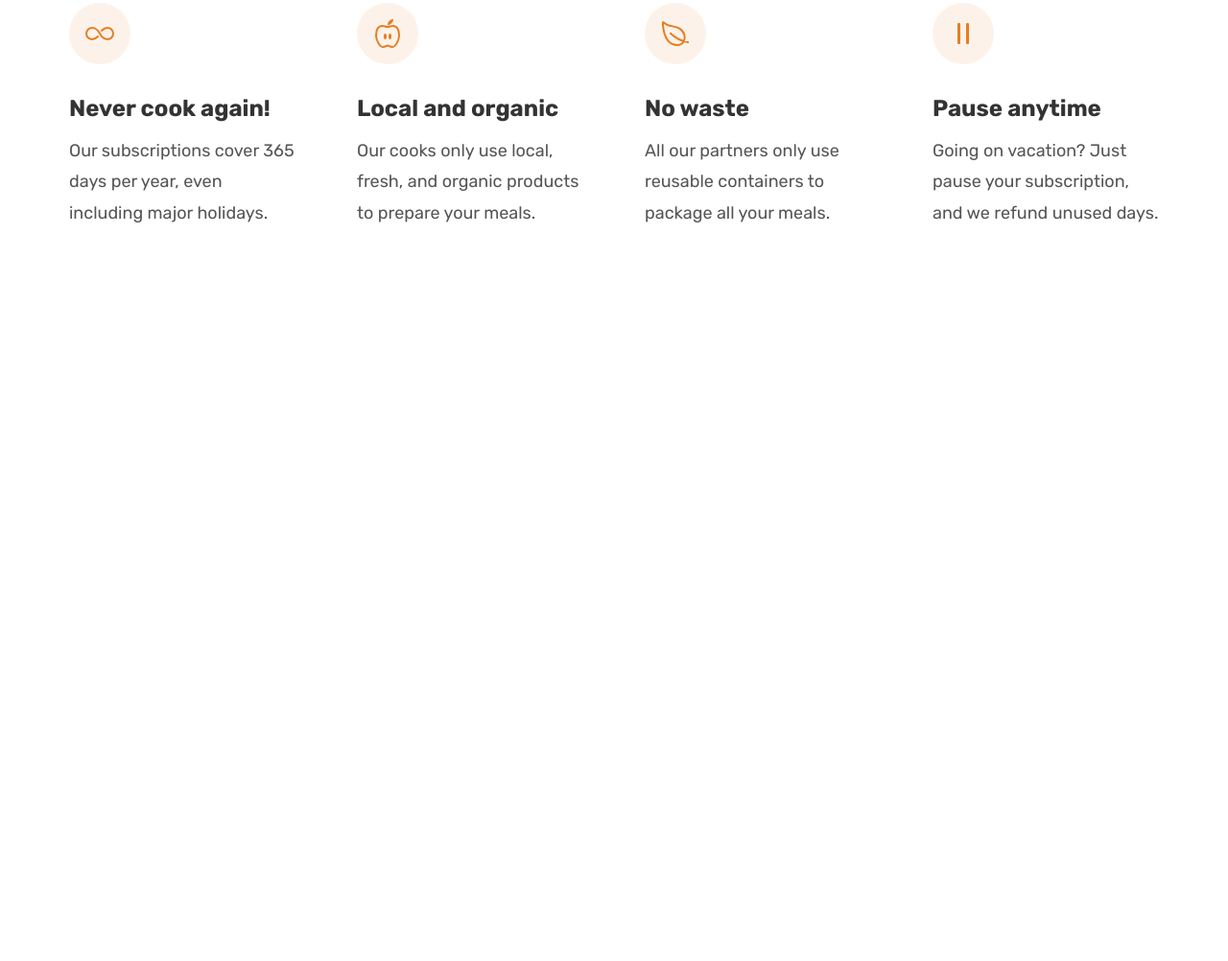
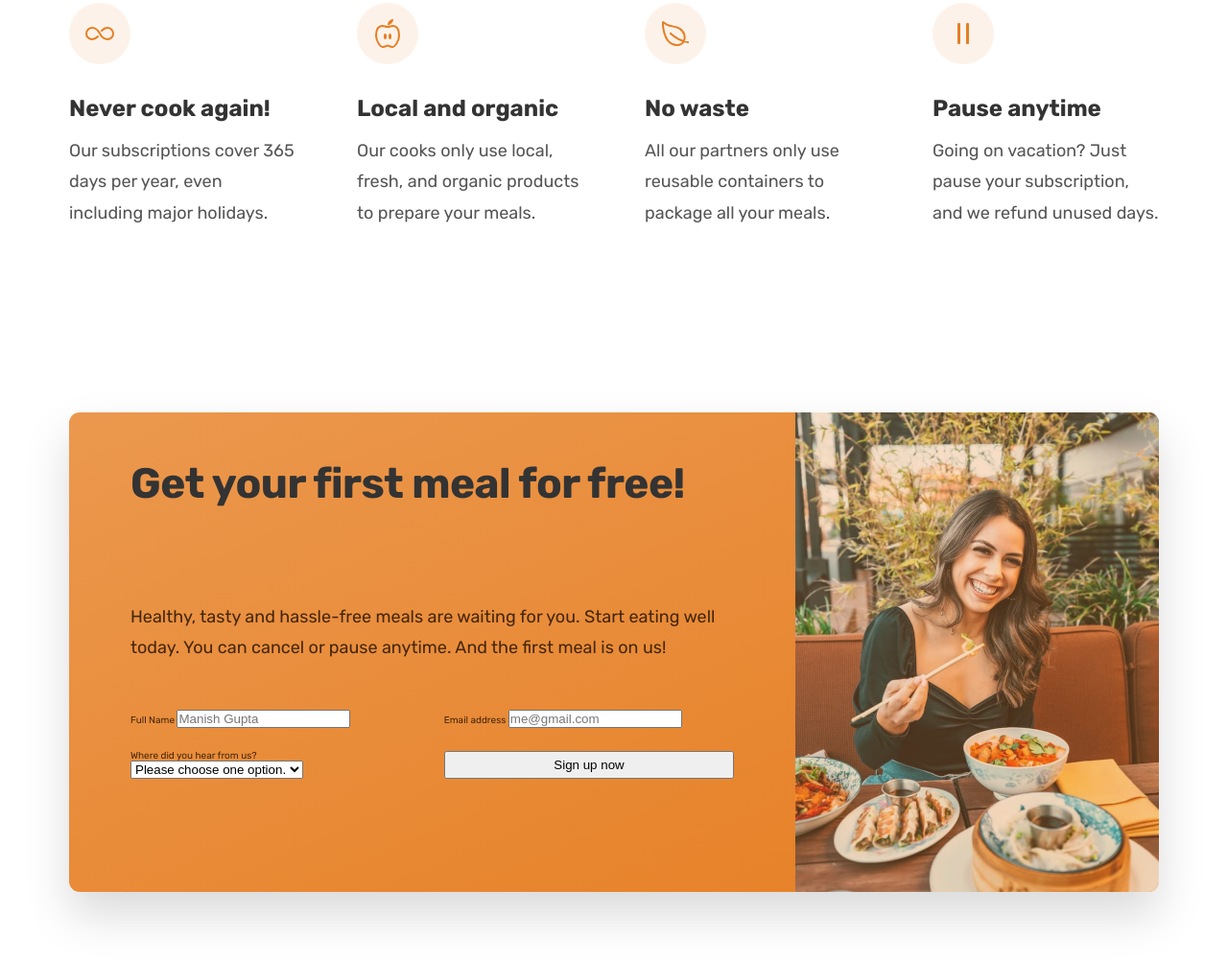
Before and after one commit to Heismanish/Web-Dev, a plain HTML site: page Web Dev/06. Omnifood Desktop started/index.html in a window 1280 px wide. Shown: the part 5530-6532 px from the top of the page at 96% size. Before the commit the page ends 5864 px from the top, so only its background shows below. Drawn offline with nearby package versions, Linux system fonts and the light colour scheme.

Commit message:
cta done

```diff
--- /dev/null
+++ b/Web Dev/06. Omnifood Desktop started/css/general.css
@@ -0,0 +1,187 @@
+
+/****************************************/
+/* GENERAL REUSABLE COMPONENTS */
+/****************************************/
+
+
+.container{
+    /* 1140px */
+    max-width: 120rem;
+    margin: 0 auto;
+    padding: 0 3.2rem;
+}
+
+.grid{
+    display: grid;
+    column-gap: 6.4rem;
+    row-gap: 9.6rem;
+
+    /* margin-bottom: 9.8rem; */
+}
+
+/* .grid:last-child{
+    margin-bottom: 0;
+} */
+
+.grid:not(:last-child){
+    margin-bottom: 9.6rem;
+}
+
+.grid-2-cols{
+    grid-template-columns: repeat(2,1fr);
+}
+
+.grid-3-cols{
+    grid-template-columns: repeat(3,1fr);
+}
+
+.grid-4-cols{
+    grid-template-columns: repeat(4 ,1fr);
+}
+
+.grid-center-v{
+    align-items: center;
+}
+
+.heading-primary,
+.heading-secondary,
+.heading-tertiary{
+    font-weight: 700;
+    color: #333;
+    /* color: #45260a ; */
+    /* color: #343a40; */
+    letter-spacing: -0.5px;
+}
+
+.heading-primary{
+    font-size: 5.2rem;
+    font-weight: 700;
+    line-height: 1.05;
+    color: #333;
+    letter-spacing: -1px;
+    margin-bottom: 3.2rem;
+}
+
+.head-description{
+    font-size: 2rem;
+    line-height:1.6;
+    margin-bottom: 4.8rem;
+}
+
+.heading-secondary{
+    font-size: 4.4rem;
+    line-height: 1.2;
+    margin-bottom: 9.6rem;
+}
+
+.heading-tertiary{
+    font-size: 3rem;
+    line-height: 1.2;
+    margin-bottom: 3.2rem;
+}
+
+.subheading{
+    display:block;
+    font-size: 2rem;
+    font-weight: 600;
+    color: #e67e22;
+    text-transform: uppercase;
+    margin-bottom: 1.6rem;
+    letter-spacing: 0.75px;
+}
+
+.btn:link,
+.btn:visited{
+    display: inline-block;
+    background-color: #e67e22;
+    color: #fff;
+    text-decoration: none;
+    font-size: 2rem;
+    padding: 1.6rem 3.2rem;
+    border-radius: 9px;
+    font-weight: 600;
+
+    /* put transition on original "state" */
+    /* transition: background-color 0.3s; */
+    transition: all 0.3s;
+}
+
+.btn-full:link,
+.btn-full:visited{
+    background-color: #e67e22;
+    /* margin-right: 1.6rem; */
+}
+
+.btn-full:hover,
+.btn-full:active{
+    background-color: #cf711f;
+}
+
+.btn-outline:link,
+.btn-outline:visited{
+    background-color: #fff;
+    color: #555;
+
+}
+
+.btn-outline:hover,
+.btn-outline:active{
+    background-color: #fdf2e9;
+
+    /* trick to add border inside*/
+    box-shadow: inset 0 0 0 3px #fff;
+
+}
+
+.link:link,
+.link:visited{
+    display: inline-block;
+    color: #e67e22;
+    text-decoration: none;
+    border-bottom: 1px solid currentColor;
+    padding-bottom: 2px;
+    transition: all 0.3s;
+}
+
+.link:hover,
+.link:active{
+    color: #cf711f;
+    border-bottom: 1px solid transparent;
+}
+
+.list{
+    list-style: none;
+    display: flex;
+    flex-direction: column;
+    gap: 1.6rem;
+}
+
+.list-item{
+    font-size: 1.8rem;
+    display: flex;
+    align-items: center;
+    gap: 1.6rem;
+}
+
+.list-icon{
+    width: 3rem;
+    height: 3rem;
+    color: #e67e22;
+}
+
+strong{
+    font-weight: 500;
+}
+
+/* helper class */
+.margin-right-sm{
+    margin-right: 1.6rem !important;
+}
+
+.margin-bottom-md{
+    margin-bottom: 4.8rem !important;
+}
+
+.center-text{
+    text-align: center;
+}
--- a/Web Dev/06. Omnifood Desktop started/css/style.css
+++ b/Web Dev/06. Omnifood Desktop started/css/style.css
@@ -26,7 +26,7 @@ Paragraph: 1.6
 - Tints:
 #fdf2e9
 #fae5d3
-
+#eb984e
 - Shades:#cf711f
 - Accents:
 - Greys
@@ -36,7 +36,7 @@ Paragraph: 1.6
 
 
 --- 05 SHADOWS
-
+box-shadow: 0 2.4rem 4.8rem rgba(0,0,0,0.075);
 
 --- 06 BORDER-RADIUS
 DEFAULT: 9px
@@ -82,192 +82,6 @@ body{
     1 rem = 16px -> 50rem = 800px
 } */
 
-/****************************************/
-/* GENERAL REUSABLE COMPONENTS */
-/****************************************/
-
-
-.container{
-    /* 1140px */
-    max-width: 120rem;
-    margin: 0 auto;
-    padding: 0 3.2rem;
-}
-
-.grid{
-    display: grid;
-    column-gap: 6.4rem;
-    row-gap: 9.6rem;
-
-    /* margin-bottom: 9.8rem; */
-}
-
-/* .grid:last-child{
-    margin-bottom: 0;
-} */
-
-.grid:not(:last-child){
-    margin-bottom: 9.6rem;
-}
-
-.grid-2-cols{
-    grid-template-columns: repeat(2,1fr);
-}
-
-.grid-3-cols{
-    grid-template-columns: repeat(3,1fr);
-}
-
-.grid-4-cols{
-    grid-template-columns: repeat(4 ,1fr);
-}
-
-.grid-center-v{
-    align-items: center;
-}
-
-.heading-primary,
-.heading-secondary,
-.heading-tertiary{
-    font-weight: 700;
-    color: #333;
-    /* color: #45260a ; */
-    /* color: #343a40; */
-    letter-spacing: -0.5px;
-}
-
-.heading-primary{
-    font-size: 5.2rem;
-    font-weight: 700;
-    line-height: 1.05;
-    color: #333;
-    letter-spacing: -1px;
-    margin-bottom: 3.2rem;
-}
-
-.head-description{
-    font-size: 2rem;
-    line-height:1.6;
-    margin-bottom: 4.8rem;
-}
-
-.heading-secondary{
-    font-size: 4.4rem;
-    line-height: 1.2;
-    margin-bottom: 9.6rem;
-}
-
-.heading-tertiary{
-    font-size: 3rem;
-    line-height: 1.2;
-    margin-bottom: 3.2rem;
-}
-
-.subheading{
-    display:block;
-    font-size: 2rem;
-    font-weight: 600;
-    color: #e67e22;
-    text-transform: uppercase;
-    margin-bottom: 1.6rem;
-    letter-spacing: 0.75px;
-}
-
-.btn:link,
-.btn:visited{
-    display: inline-block;
-    background-color: #e67e22;
-    color: #fff;
-    text-decoration: none;
-    font-size: 2rem;
-    padding: 1.6rem 3.2rem;
-    border-radius: 9px;
-    font-weight: 600;
-
-    /* put transition on original "state" */
-    /* transition: background-color 0.3s; */
-    transition: all 0.3s;
-}
-
-.btn-full:link,
-.btn-full:visited{
-    background-color: #e67e22;
-    /* margin-right: 1.6rem; */
-}
-
-.btn-full:hover,
-.btn-full:active{
-    background-color: #cf711f;
-}
-
-.btn-outline:link,
-.btn-outline:visited{
-    background-color: #fff;
-    color: #555;
-
-}
-
-.btn-outline:hover,
-.btn-outline:active{
-    background-color: #fdf2e9;
-
-    /* trick to add border inside*/
-    box-shadow: inset 0 0 0 3px #fff;
-
-}
-
-.link:link,
-.link:visited{
-    display: inline-block;
-    color: #e67e22;
-    text-decoration: none;
-    border-bottom: 1px solid currentColor;
-    padding-bottom: 2px;
-    transition: all 0.3s;
-}
-
-.link:hover,
-.link:active{
-    color: #cf711f;
-    border-bottom: 1px solid transparent;
-}
-
-.list{
-    list-style: none;
-    display: flex;
-    flex-direction: column;
-    gap: 1.6rem;
-}
-
-.list-item{
-    font-size: 1.8rem;
-    display: flex;
-    align-items: center;
-    gap: 1.6rem;
-}
-
-.list-icon{
-    width: 3rem;
-    height: 3rem;
-    color: #e67e22;
-}
-
-strong{
-    font-weight: 500;
-}
-
-/* helper class */
-.margin-right-sm{
-    margin-right: 1.6rem !important;
-}
-
-.margin-bottom-md{
-    margin-bottom: 4.8rem !important;
-}
-
-.center-text{
-    text-align: center;
-}
 
 /************************************************/
 /* HEADER */
@@ -734,3 +548,58 @@ strong{
     font-size: 1.8rem;
     line-height: 1.8;
 }
+
+/************************************************/
+/* CTA */
+/************************************************/
+
+.section-cta{
+    padding: 9.6rem 0;
+}
+
+.cta{
+    display: grid;
+    grid-template-columns: 2fr 1fr;
+    /* background-color: #e67e22; */
+    box-shadow: 0 2.4rem 4.8rem rgba(0,0,0,0.15);
+    border-radius: 11px;
+    overflow: hidden;
+
+    background-image: linear-gradient(to right bottom,#eb984e,#e67e22);
+
+    height: 50rem;
+}
+
+.cta-text-box{
+    padding: 4.8rem 6.4rem 6.4rem 6.4rem;
+    color: #45260a;
+}
+
+.cta,.heading-secondary{
+    color: #45260a;
+    margin-bottom: 3.2rem;
+}
+
+.cta-text{
+    font-size: 1.8rem;
+    line-height: 1.8;
+    margin-bottom: 4.8rem;
+}
+
+.cta-img-box{
+    background-image: linear-gradient(
+        to right bottom,
+        rgba(236, 151, 78,0.3),
+        rgba(230,125,34,0.3)),
+        url('../img/eating.jpg');
+    background-size: cover;
+    background-position: center;
+
+}
+
+.cta-form{
+    display: grid;
+    grid-template-columns: 1fr 1fr;
+    column-gap: 2.4rem;
+    row-gap: 2.4rem;
+}
--- a/Web Dev/06. Omnifood Desktop started/index.html
+++ b/Web Dev/06. Omnifood Desktop started/index.html
@@ -10,6 +10,7 @@
         <link href="https://fonts.googleapis.com/css2?family=Rubik:wght@400;500;600;700&display=swap" rel="stylesheet">
 
         <link href="css/style.css" rel="stylesheet">
+        <link rel="stylesheet" href="css/general.css">
 
         <script type="module" src="https://unpkg.com/ionicons@5.5.2/dist/ionicons/ionicons.esm.js"></script>
         <script nomodule src="https://unpkg.com/ionicons@5.5.2/dist/ionicons/ionicons.js"></script>
@@ -580,6 +581,68 @@
                     <p class="feature-text">
                         Going on vacation? Just pause your subscription, and we refund unused days.
                     </p>
+
+                </div>
+            </div>
+        </section>
+
+        <section class="section-cta">
+            <div class="container ">
+                <div class="cta">
+                    <div class="cta-text-box">
+                        <h2 class="heading-secondary">Get your first meal for free!</h2>
+                        <p class="cta-text">
+                        Healthy, tasty and hassle-free meals
+                        are waiting for you. Start eating well today.
+                        You can cancel or pause anytime.
+                        And the first meal is on us!
+                        </p>
+                        <form class="cta-form" action="#">
+
+                            <div>
+                                <label for="full-name"> Full Name</label>
+                                <input id="full-name" type="text" placeholder="Manish Gupta"
+                                required/>
+                            </div>
+
+                            <div>
+                                <label for="email"> Email address</label>
+                                <input id="email" type="email" placeholder="me@gmail.com"
+                                 required/>
+                            </div>
+
+                            <div>
+                                <label for="select-where"> Where did you hear from us?</label>
+                                <select id="select-where" required>
+                                    <option value="empty"> Please choose one option.</option>
+                                    <option value="friends">
+                                        Friends and Family
+                                    </option>
+                                    <option value="youtube">
+                                        YouTube video
+                                    </option>
+                                    <option value="podcast">
+                                        Podcast
+                                    </option>
+                                    <option value="facebook">
+                                        Facebook
+                                    </option>
+                                    <option value="ad">
+                                        Ads
+                                    </option>
+                                    <option value="others">
+                                        Others
+                                    </option>
+                                </select>
+                            </div>
+
+                            <button class="btn"> Sign up now</button>
+                        </form>
+                    </div>
+                    <div
+                    class="cta-img-box"
+                    role="img"
+                    aria-label="Woman enjoying food"></div>
                 </div>
             </div>
         </section>
```
